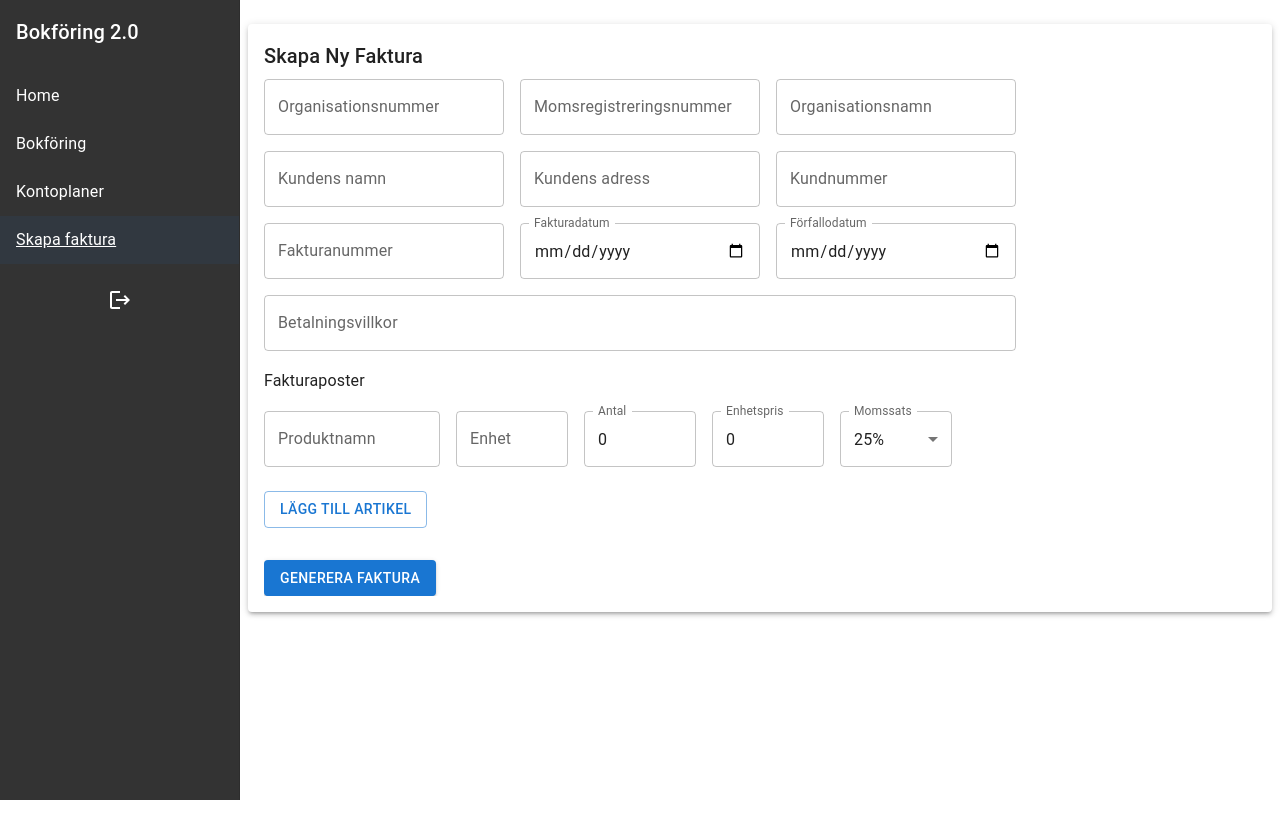
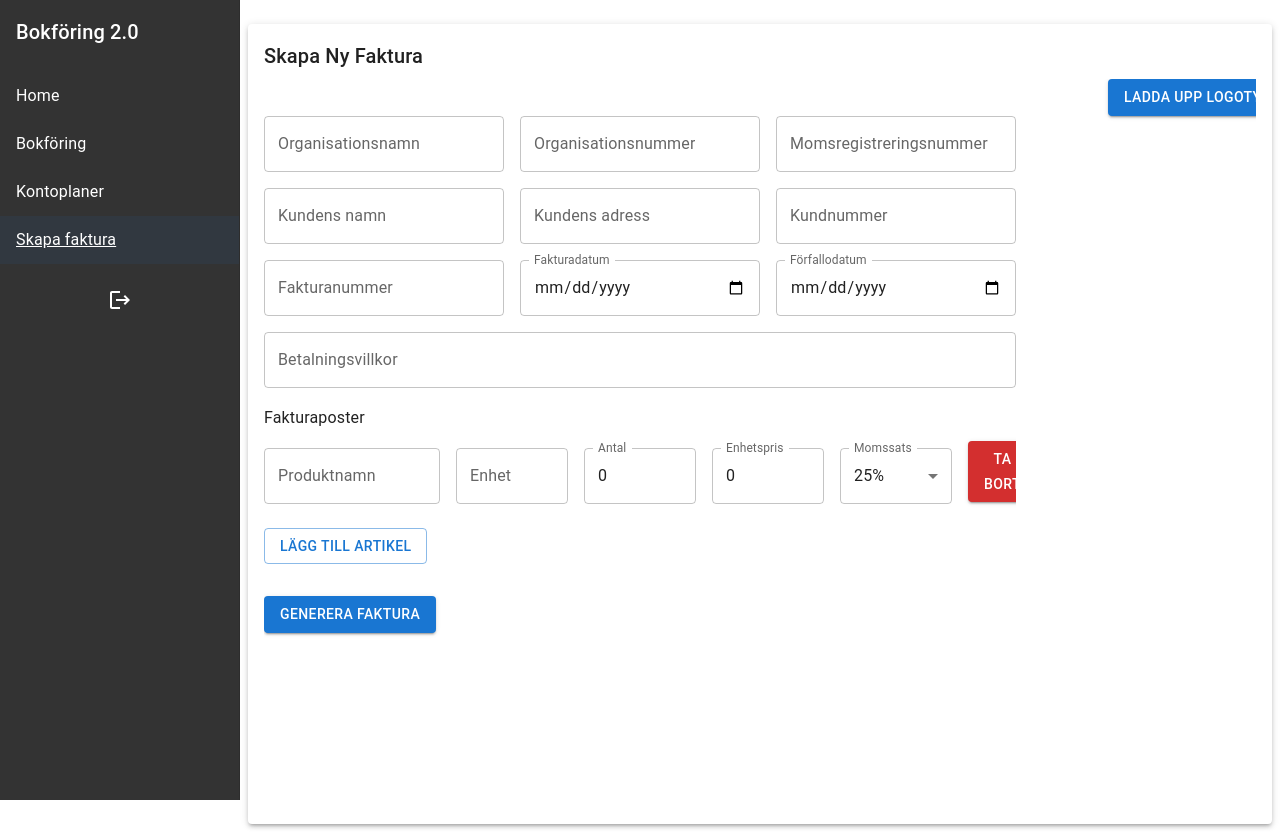
Before and after one commit to frivara/accounting, a Next.js app in the folder accounting/: page /accounting/invoice in a window 1280 px wide. Before the commit the page ends 800 px from the top, so only its background shows below. Built offline with nearby package versions, Linux system fonts and the light colour scheme; no server answers; the database is empty.

Commit message:
Continued with working on rearranging the frontend elements, still trying to make the invoice pdf look good

```diff
--- a/accounting/src/app/accounting/invoice/page.tsx
+++ b/accounting/src/app/accounting/invoice/page.tsx
@@ -4,6 +4,7 @@ import { TextField, Button, Box, Grid, Paper, Typography } from "@mui/material";
 import { useTheme } from "@mui/material/styles";
 import { jsPDF } from "jspdf";
 import autoTable from "jspdf-autotable";
+import "../../styles/globals.css";
 
 interface Item {
   productName: string;
@@ -45,6 +46,8 @@ const InvoicePage = () => {
       { productName: "", unit: "", quantity: 0, unitPrice: 0, vatRate: "25" },
     ],
   });
+  const [logo, setLogo] = useState<File | null>(null);
+  const [logoPreview, setLogoPreview] = useState<string>("");
 
   const theme = useTheme();
 
@@ -85,26 +88,30 @@ const InvoicePage = () => {
       format: "a4",
     });
 
-    // This sets the font for consistency
+    // Set the font for consistency
     doc.setFont("helvetica");
 
+    // Optionally, add a logo
+    if (logoPreview) {
+      doc.addImage(logoPreview, "JPEG", 40, 30, 120, 60); // Adjust the position and size as needed
+    }
+
+    // Title and company info
     doc.setFontSize(18);
-    doc.text(invoiceData.organizationName, 40, 50);
+    doc.text(invoiceData.organizationName, 40, 150);
     doc.setFontSize(11);
-    doc.text("Faktura", 40, 70);
+    doc.text("Faktura", 300, 30);
     doc.setFontSize(10);
-    doc.text(`Fakturadatum: ${invoiceData.invoiceDate}`, 40, 85);
-    doc.text(`Förfallodatum: ${invoiceData.dueDate}`, 40, 100);
-    doc.text(`Fakturanummer: ${invoiceData.invoiceNumber}`, 40, 115);
+    doc.text(`Fakturadatum: ${invoiceData.invoiceDate}`, 300, 45);
+    doc.text(`Förfallodatum: ${invoiceData.dueDate}`, 300, 60);
+    doc.text(`Fakturanummer: ${invoiceData.invoiceNumber}`, 300, 75);
 
-    doc.text(`Kundens namn: ${invoiceData.customerName}`, 300, 85);
-    doc.text(`Kundens adress: ${invoiceData.customerAddress}`, 300, 100);
-    doc.text(
-      `Organisationsnummer: ${invoiceData.organizationNumber}`,
-      300,
-      115
-    );
+    // Customer info
+    doc.text(`Kundens namn: ${invoiceData.customerName}`, 40, 200);
+    doc.text(`Kundens adress: ${invoiceData.customerAddress}`, 40, 215);
+    doc.text(`Organisationsnummer: ${invoiceData.organizationNumber}`, 40, 230);
 
+    // Table of invoice items
     const tableColumns = [
       { title: "Beskrivning", dataKey: "productName" },
       { title: "Antal", dataKey: "quantity" },
@@ -123,40 +130,48 @@ const InvoicePage = () => {
       item.vatRate + "%",
     ]);
 
+    // Generate the table
     autoTable(doc, {
       head: [tableColumns],
       body: tableRows,
-      startY: 130,
-      styles: { fontSize: 9, cellPadding: 3 },
+      startY: 250,
+      margin: { horizontal: 40 },
+      styles: { fontSize: 9, cellPadding: 3, overflow: "linebreak" },
       headStyles: { fillColor: [200, 200, 200] },
       columnStyles: {
-        0: { cellWidth: "auto", halign: "left" },
-        1: { halign: "right" },
-        2: { halign: "right" },
-        3: { halign: "right" },
-        4: { halign: "right" },
+        0: { cellWidth: 120 },
+        1: { cellWidth: 40, halign: "right" },
+        2: { cellWidth: 40, halign: "right" },
+        3: { cellWidth: 40, halign: "right" },
+        4: { cellWidth: 40, halign: "right" },
       },
     });
 
-    // Footer
-    let finalY = doc.lastAutoTable.finalY || 130; // Get the final Y coordinate of the autoTable
+    // Calculate totals
+    let subtotal = 0;
+    let vat = 0;
+    invoiceData.items.forEach((item: any) => {
+      let amount: any = item.quantity * item.unitPrice;
+      let vatAmount = amount * (parseFloat(item.vatRate) / 100);
+      subtotal += amount;
+      vat += vatAmount;
+    });
+    let total = subtotal + vat;
+
+    // Footer with totals
+    let finalY = doc.lastAutoTable.finalY || 250;
     doc.setFontSize(10);
+    doc.text(`Subtotal: ${subtotal.toFixed(2)} SEK`, 400, finalY + 20);
+    doc.text(`Moms: ${vat.toFixed(2)} SEK`, 400, finalY + 35);
+    doc.text(`Total summa: ${total.toFixed(2)} SEK`, 400, finalY + 50);
+
+    // Payment instructions
     doc.text(
       "Vänligen betala beloppet till bankgironummer 1234-5678",
       40,
-      finalY + 30
+      finalY + 20
     );
 
-    // Total Sum
-    const total = invoiceData.items.reduce(
-      (sum, item) => sum + (item.quantity || 0) * (item.unitPrice || 0),
-      0
-    );
-    doc.setFontSize(11);
-    doc.text(`Total summa: ${total.toFixed(2)} SEK`, 40, finalY + 45);
-
-    console.log("Items:", invoiceData.items);
-    console.log("Table Rows:", tableRows);
     // Output the PDF for preview
     doc.output("dataurlnewwindow");
   };
@@ -166,16 +181,28 @@ const InvoicePage = () => {
     generatePDF();
   };
 
+  const deleteItem = (index: number) => {
+    const newItems = [...invoiceData.items];
+    newItems.splice(index, 1);
+    setInvoiceData({ ...invoiceData, items: newItems });
+  };
+
+  const handleLogoUpload = (event: React.ChangeEvent<HTMLInputElement>) => {
+    const file = event.target.files ? event.target.files[0] : null;
+    setLogo(file);
+    setLogoPreview(file ? URL.createObjectURL(file) : "");
+  };
+
   return (
     <Paper
       elevation={3}
       sx={{
         padding: theme.spacing(2),
-        marginLeft: "240px", // Adjust based on the navbar width
+        marginLeft: "240px",
         marginTop: theme.spacing(2),
-        overflow: "hidden",
-        maxWidth: "calc(100vw - ${theme.spacing(30)}px)", // Subtract navbar width from the viewport width
-        height: "calc(100vh - ${theme.spacing(4)}px)", // Adjust for the top margin
+        overflowX: "hidden",
+        maxWidth: `calc(100vw - ${theme.spacing(30)})`,
+        height: `calc(100vh - ${theme.spacing(4)})`,
       }}
     >
       <Typography variant="h6" gutterBottom>
@@ -186,12 +213,49 @@ const InvoicePage = () => {
         onSubmit={handleSubmit}
         noValidate
         sx={{
-          height: "calc(100% - 48px)", // Subtract the height of the header
+          height: "calc(100% - 48px)",
           overflow: "auto",
         }}
       >
+        {/* Upload Logo Button */}
+        <Grid
+          container
+          item
+          xs={4}
+          justifyContent="flex-end"
+          alignItems="center"
+          id="upload-logo"
+        >
+          <Box>
+            <input
+              accept="image/*"
+              id="logo-upload"
+              type="file"
+              onChange={handleLogoUpload}
+              style={{ display: "none" }}
+            />
+            <label htmlFor="logo-upload">
+              <Button variant="contained" component="span">
+                Ladda upp logotyp
+              </Button>
+            </label>
+          </Box>
+          {logoPreview && (
+            <Typography id="logo-uploaded">Logotyp uppladdad</Typography>
+          )}
+        </Grid>
         <Grid container spacing={2} sx={{ paddingRight: theme.spacing(30) }}>
           <Grid container item spacing={2}>
+            <Grid item xs={4}>
+              <TextField
+                label="Organisationsnamn"
+                value={invoiceData.organizationName}
+                onChange={(e) =>
+                  handleInputChange("organizationName", e.target.value)
+                }
+                fullWidth
+              />
+            </Grid>
             <Grid item xs={4}>
               <TextField
                 label="Organisationsnummer"
@@ -207,16 +271,6 @@ const InvoicePage = () => {
                 label="Momsregistreringsnummer"
                 value={invoiceData.vatNumber}
                 onChange={(e) => handleInputChange("vatNumber", e.target.value)}
-                fullWidth
-              />
-            </Grid>
-            <Grid item xs={4}>
-              <TextField
-                label="Organisationsnamn"
-                value={invoiceData.organizationName}
-                onChange={(e) =>
-                  handleInputChange("organizationName", e.target.value)
-                }
                 fullWidth
               />
             </Grid>
@@ -307,7 +361,7 @@ const InvoicePage = () => {
             <Typography variant="subtitle1">Fakturaposter</Typography>
             <Box sx={{ overflowY: "auto", maxHeight: "200px" }}>
               {invoiceData.items.map((item, index) => (
-                <Grid container spacing={2} key={index}>
+                <Grid container spacing={2} key={index} alignItems="center">
                   <Grid item xs={3}>
                     <TextField
                       label="Produktnamn"
@@ -371,9 +425,18 @@ const InvoicePage = () => {
                       <option value="6">6%</option>
                     </TextField>
                   </Grid>
+                  <Grid item xs={1}>
+                    <Button
+                      onClick={() => deleteItem(index)}
+                      variant="contained"
+                      color="error"
+                    >
+                      Ta bort
+                    </Button>
+                  </Grid>
                 </Grid>
               ))}
-            </Box>
+            </Box>{" "}
             <Button onClick={addItem} variant="outlined" sx={{ mt: 2 }}>
               Lägg till artikel
             </Button>
--- a/accounting/src/app/styles/globals.css
+++ b/accounting/src/app/styles/globals.css
@@ -26,7 +26,6 @@ body {
   margin-bottom: 2svh;
 }
 
-
 .navbar a {
   text-align: center;
   white-space: nowrap;
@@ -37,3 +36,14 @@ body {
 .navbar a:hover {
   color: #ccc;
 }
+
+#upload-logo {
+  position: relative;
+  left: 60svw;
+  display: flex;
+
+  flex-direction: column;
+}
+
+#logo-uploaded {
+}
```
Lines whose indentation alone changed are shown as unchanged.
